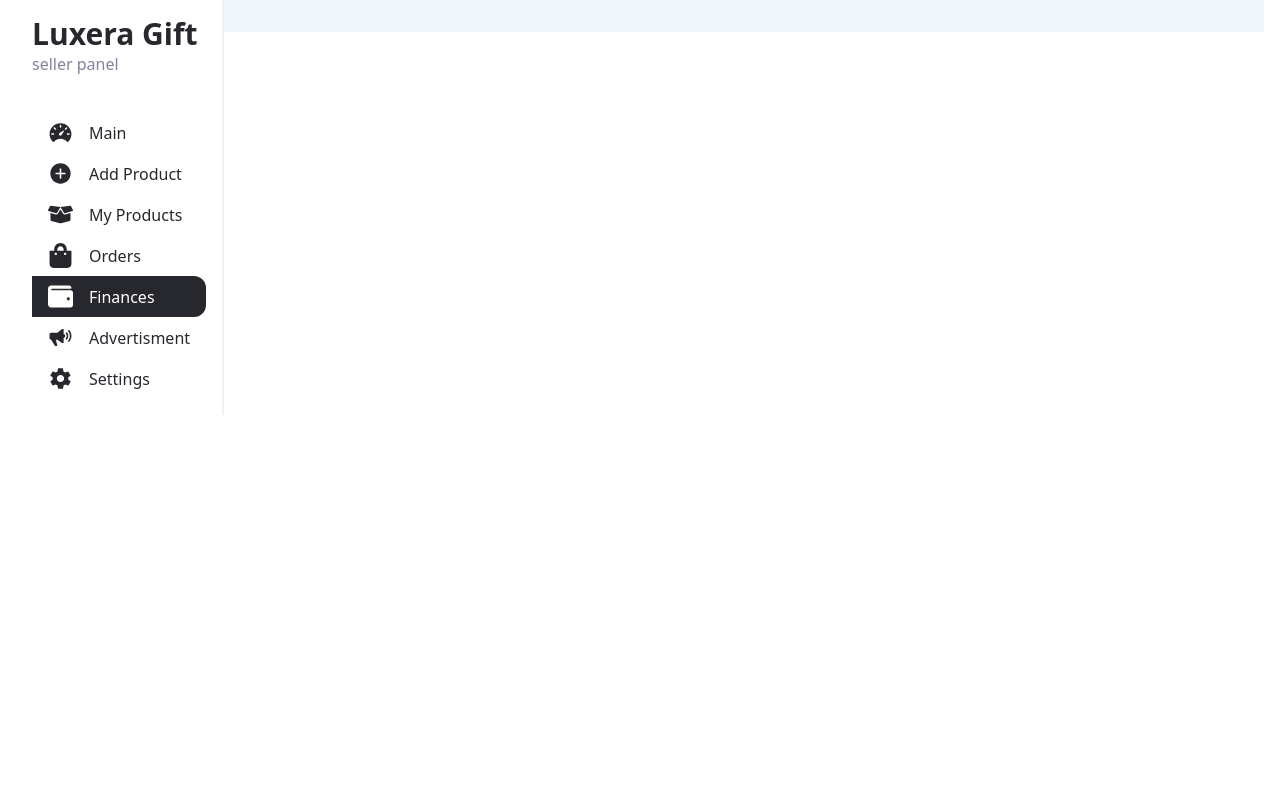
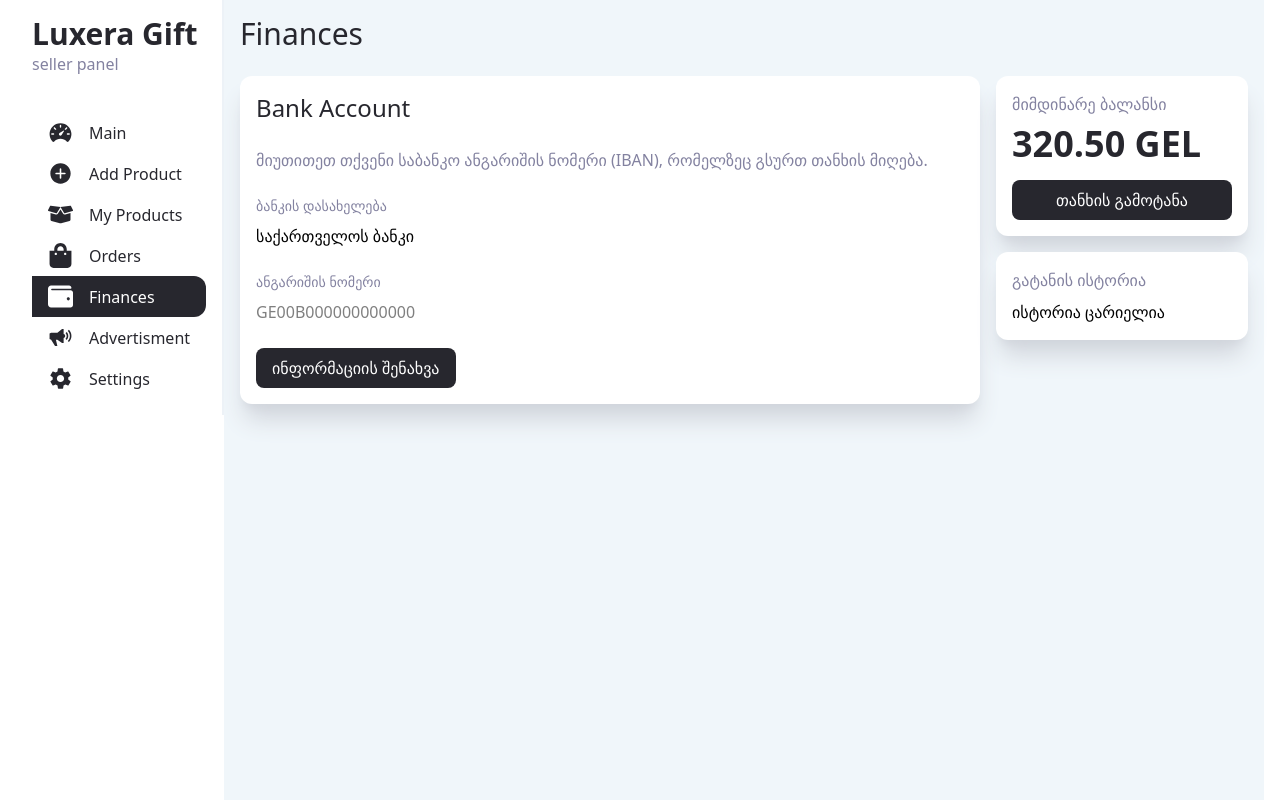
Before and after one commit to GeoLine02/luxera, a Next.js app: page /en/shop in a window 1280 px wide. Both pictures are taken after a click on the element "Finances". Built offline with nearby package versions, Linux system fonts and the light colour scheme; a web font is replaced by a local one.

Commit message:
style: seller-shop/finances section

```diff
--- a/app/[locale]/(shopOwner)/shop/components/sections/SectionSelector.tsx
+++ b/app/[locale]/(shopOwner)/shop/components/sections/SectionSelector.tsx
@@ -21,6 +21,7 @@ const Section = ({ accessorKey, label, Icon, isActive }: SectionProps) => {
 
   const handleChangeSection = () => {
     dispatch(changeSection(accessorKey));
+    dispatch(closeSection());
   };
 
   const activeSection = classNames({
--- a/app/[locale]/(shopOwner)/shop/components/sections/Sections.tsx
+++ b/app/[locale]/(shopOwner)/shop/components/sections/Sections.tsx
@@ -5,15 +5,17 @@ import { useSelector } from "react-redux";
 import MainSection from "./mainSection/MainSection";
 import NewProductSection from "./newProductSection/NewProductSection";
 import MyProductsSection from "./myProductsSection/MyProductsSection";
+import FinancesSection from "./financesSection/FinancesSection";
 
 const Sections = () => {
   const { activeSection } = useSelector((state: RootState) => state.shopSLice);
   console.log(activeSection);
   return (
-    <div className="p-4 bg-ice-blue w-full h-full">
+    <div className="p-4 bg-ice-blue w-full h-[calc(100vh-80px)] md:h-screen">
       {activeSection === "main" && <MainSection />}
       {activeSection === "addProduct" && <NewProductSection />}
       {activeSection === "myProducts" && <MyProductsSection />}
+      {activeSection === "finances" && <FinancesSection />}
     </div>
   );
 };
--- /dev/null
+++ b/app/[locale]/(shopOwner)/shop/components/sections/financesSection/BankAccount.tsx
@@ -0,0 +1,51 @@
+import Button from "@/app/ui/Button";
+import { Dropdown } from "@/app/ui/DropDown";
+
+const BankAccount = () => {
+  return (
+    <div className="bg-white p-4 rounded-xl space-y-6 w-full max-w-full flex-1 shadow-xl shadow-gray-300">
+      <h1 className="text-xl md:text-2xl font-medium text-dark-gray">
+        Bank Account
+      </h1>
+
+      <p className="text-medium-gray">
+        მიუთითეთ თქვენი საბანკო ანგარიშის ნომერი (IBAN), რომელზეც გსურთ თანხის
+        მიღება.
+      </p>
+
+      <div className="flex flex-col gap-2">
+        <span className="text-medium-gray text-sm">ბანკის დასახელება</span>
+        <Dropdown>
+          <Dropdown.Trigger className="text-left">
+            საქართველოს ბანკი
+          </Dropdown.Trigger>
+          <Dropdown.Menu expandMode="absolute" className="!top-10">
+            <Dropdown.Item>საქართველოს ბანკი</Dropdown.Item>
+            <Dropdown.Item>თიბისი ბანკი</Dropdown.Item>
+            <Dropdown.Item>კრედო ბანკი</Dropdown.Item>
+          </Dropdown.Menu>
+        </Dropdown>
+      </div>
+      <div className="flex flex-col gap-2">
+        <span className="text-medium-gray text-sm">ანგარიშის ნომერი</span>
+        <input
+          className="font-medium"
+          type="text"
+          placeholder="GE00B000000000000"
+        />
+      </div>
+      <div>
+        <Button
+          rounded="lg"
+          title="ინფორმაციის შენახვა"
+          type="button"
+          bgColor="darkGray"
+          titleColor="white"
+          className="py-2 px-4 font-medium md:!w-fit "
+        />
+      </div>
+    </div>
+  );
+};
+
+export default BankAccount;
--- /dev/null
+++ b/app/[locale]/(shopOwner)/shop/components/sections/financesSection/CurrentBalance.tsx
@@ -0,0 +1,27 @@
+import Button from "@/app/ui/Button";
+
+interface CurrentBalanceProps {
+  currentBalance: string;
+}
+
+const CurrentBalance = ({ currentBalance }: CurrentBalanceProps) => {
+  return (
+    <div className="bg-white p-4 rounded-xl space-y-4 w-full shadow-xl shadow-gray-300">
+      <span className="text-medium-gray">მიმდინარე ბალანსი</span>
+      <h1 className="text-4xl font-bold text-dark-gray mt-2">
+        {currentBalance} GEL
+      </h1>
+      <Button
+        rounded="lg"
+        title="თანხის გამოტანა"
+        type="button"
+        bgColor="darkGray"
+        className="py-2 font-medium"
+        disabled={currentBalance === "0.00"}
+        titleColor="white"
+      />
+    </div>
+  );
+};
+
+export default CurrentBalance;
--- /dev/null
+++ b/app/[locale]/(shopOwner)/shop/components/sections/financesSection/FinancesSection.tsx
@@ -0,0 +1,23 @@
+import BankAccount from "./BankAccount";
+import CurrentBalance from "./CurrentBalance";
+import WithdrawHistory from "./WithdrawHistory";
+
+const FinancesSection = () => {
+  return (
+    <div>
+      <h1 className="text-2xl md:text-3xl text-dark-gray font-medium">
+        Finances
+      </h1>
+
+      <div className="flex flex-col md:flex-row gap-4 mt-6 w-full md:space-y-4">
+        <BankAccount />
+        <div className="space-y-4 w-full md:max-w-[25%]">
+          <CurrentBalance currentBalance="320.50" />
+          <WithdrawHistory />
+        </div>
+      </div>
+    </div>
+  );
+};
+
+export default FinancesSection;
--- /dev/null
+++ b/app/[locale]/(shopOwner)/shop/components/sections/financesSection/WithdrawHistory.tsx
@@ -0,0 +1,10 @@
+const WithdrawHistory = () => {
+  return (
+    <div className="bg-white p-4 rounded-xl space-y-2 shadow-xl shadow-gray-300">
+      <h1 className="text-medium-gray">გატანის ისტორია</h1>
+      <h1>ისტორია ცარიელია</h1>
+    </div>
+  );
+};
+
+export default WithdrawHistory;
```
